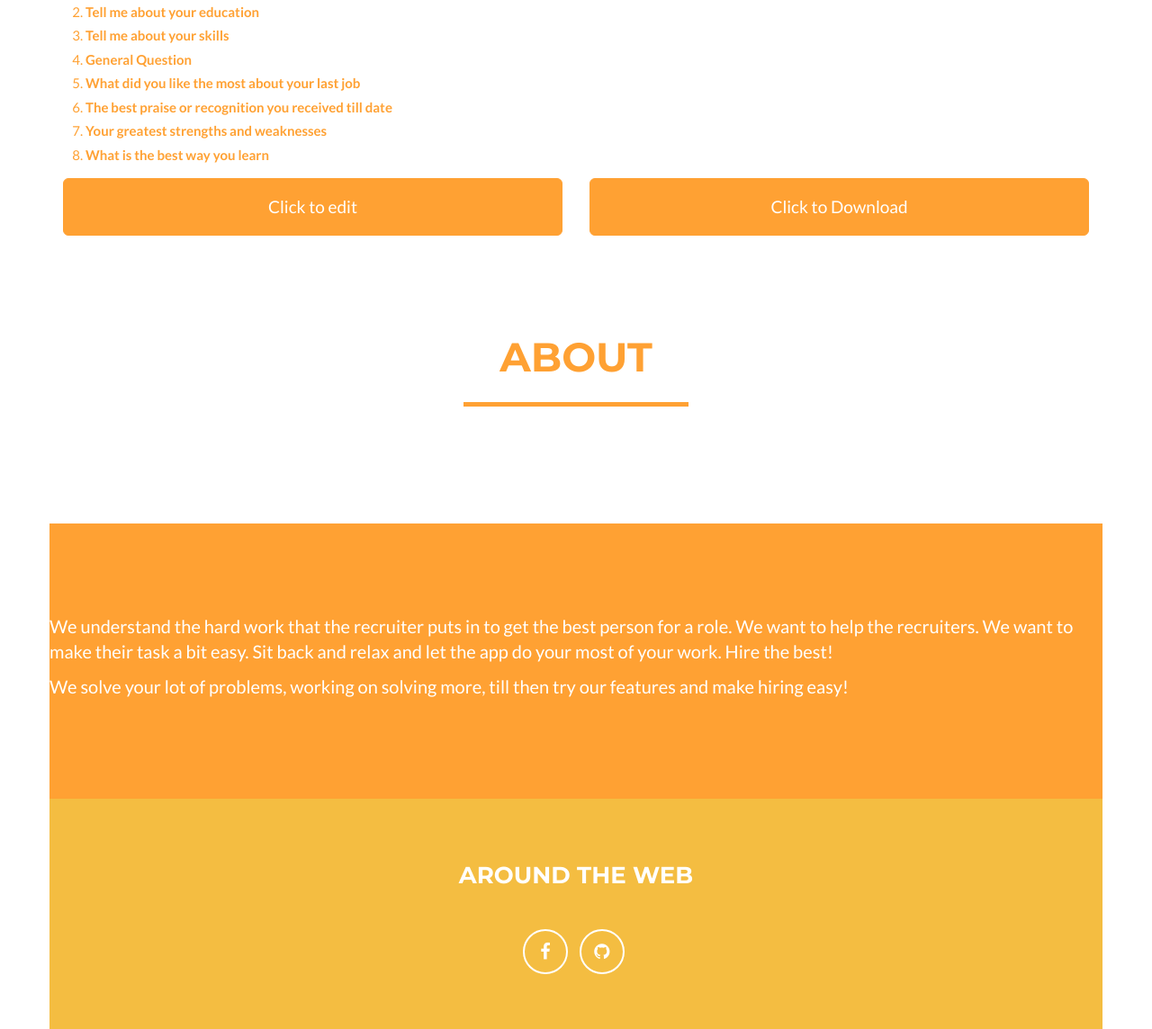
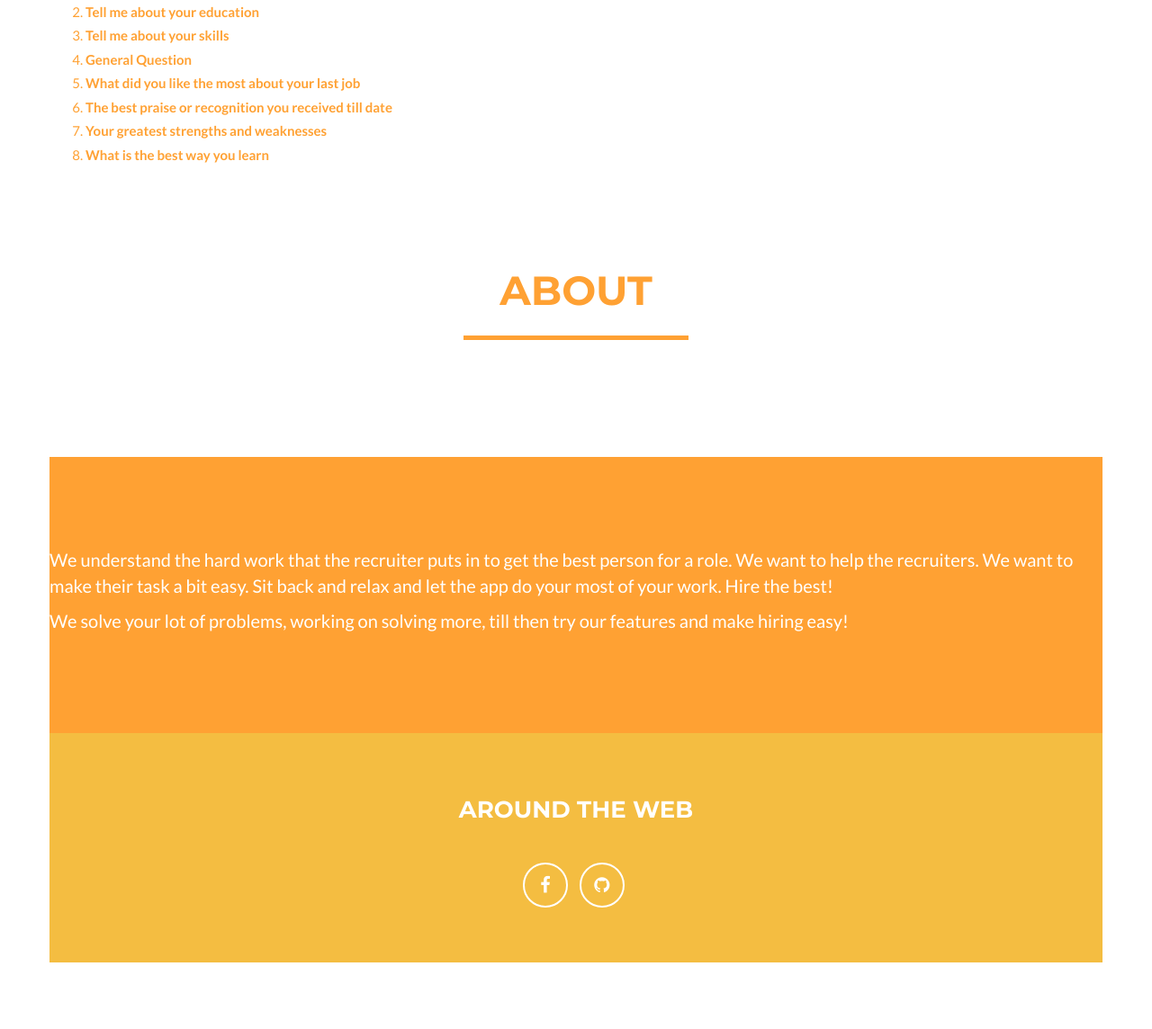
Before and after one commit to tapaswenipathak/Recruiters-Friend, a Django app: page /questions/ in a window 1280 px wide. Shown: the part 614-1758 px from the top of the page at 90% size. After the commit the page ends 1684 px from the top, so only its background shows below. Run offline with Django 3.2, Linux system fonts and the light colour scheme; some libraries are stand-ins or nearby versions.

Commit message:
Remove bottons from questions template

```diff
--- a/Recruiters_Friend/templates/questions.html
+++ b/Recruiters_Friend/templates/questions.html
@@ -29,13 +29,4 @@
 
 		<li><label>What is the best way you learn </label></li>	</li>
 		</ol>
-
-	<div class ="container">
-		<div class=row>
-			<div class ="col-md-6"><button id="edit" class="btn btn-primary btn-lg btn-block">Click to edit</button></div>
-			<div class ="col-md-6"><button id="download" class="btn btn-primary btn-lg btn-block">Click to Download</button></div>
-		</div>
-	</div>
-
-	</p>
 {% endblock %}
```
